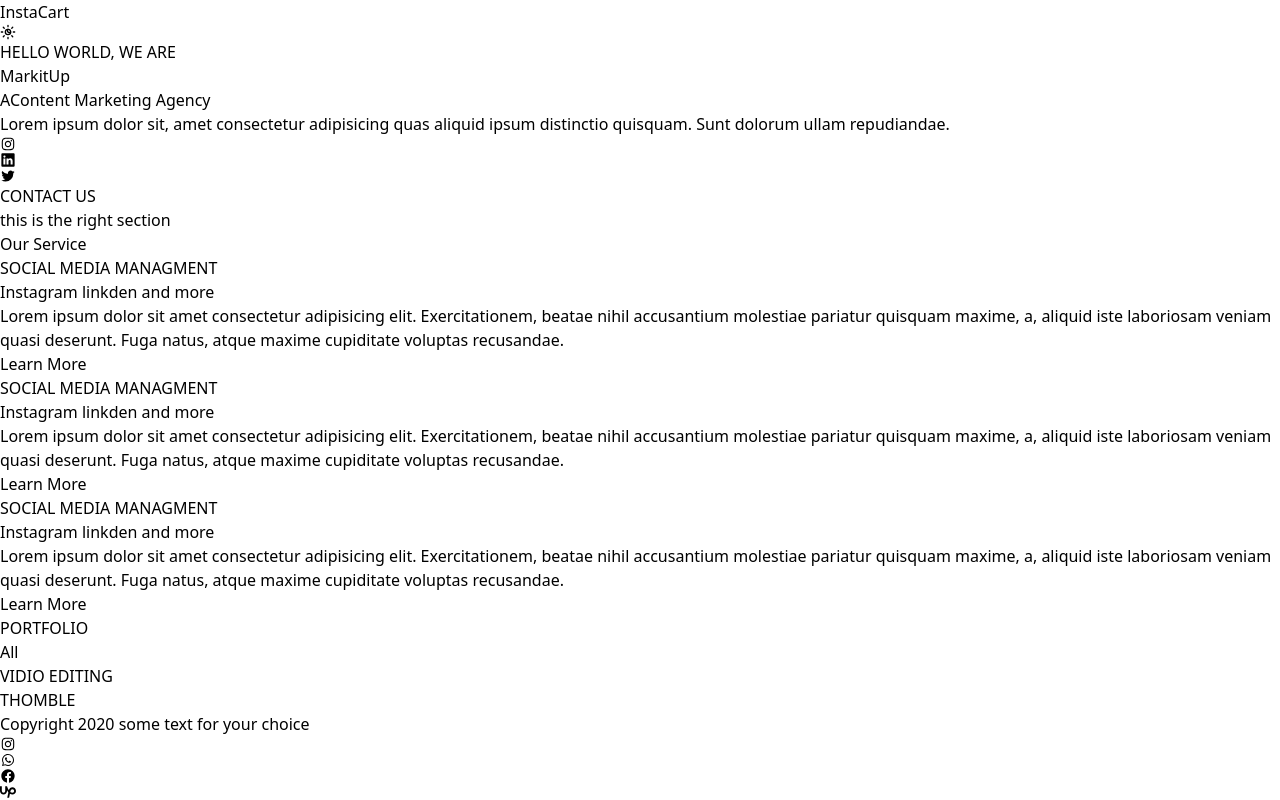
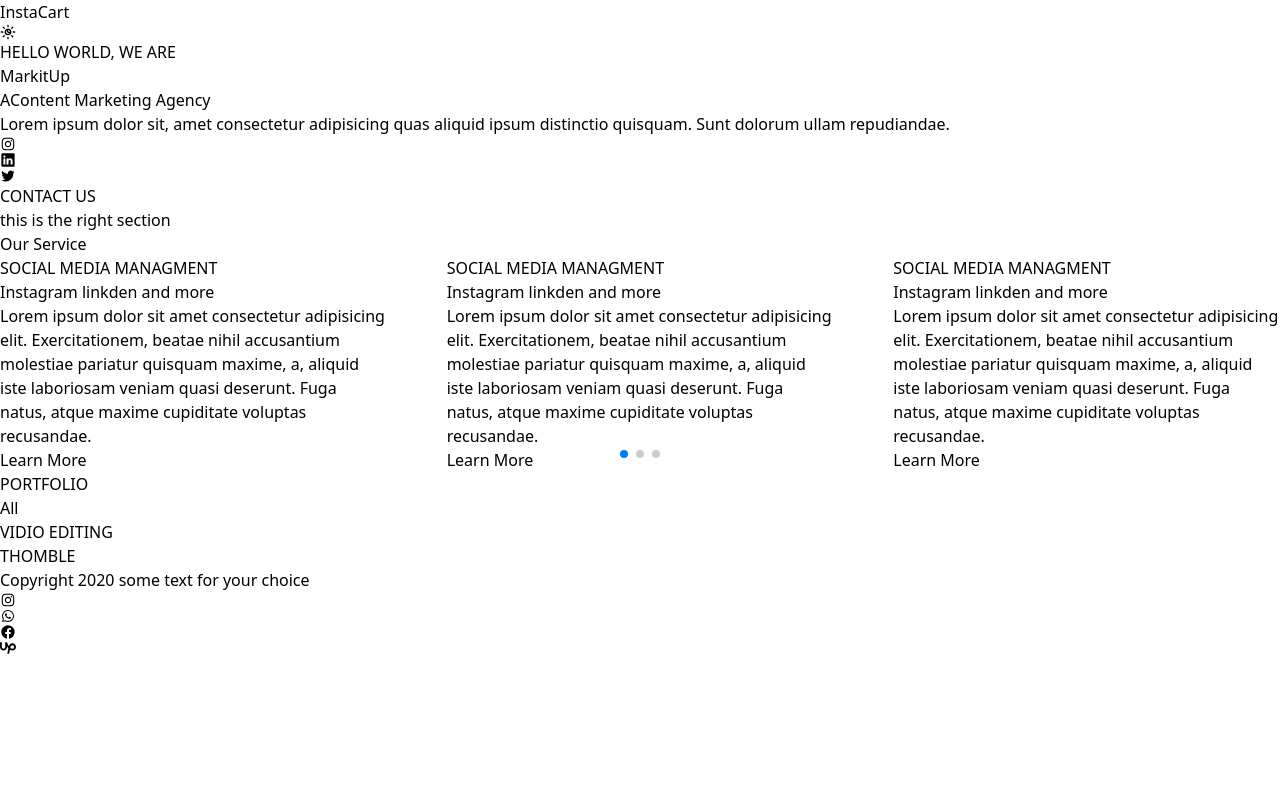
Before and after one commit to MsSuraj001/InstaCart-P1, a React (Vite) app: page / in a window 1280 px wide. Built offline with nearby package versions, Linux system fonts and the light colour scheme.

Commit message:
added the swiper libarary in this project for slide

```diff
--- a/package.json
+++ b/package.json
@@ -13,7 +13,8 @@
     "@splinetool/react-spline": "^4.0.0",
     "react": "^18.3.1",
     "react-dom": "^18.3.1",
-    "react-router-dom": "^6.26.2"
+    "react-router-dom": "^6.26.2",
+    "swiper": "^11.1.14"
   },
   "devDependencies": {
     "@eslint/js": "^9.9.0",
--- a/src/Components/Pages/Home.jsx
+++ b/src/Components/Pages/Home.jsx
@@ -6,6 +6,7 @@
 import Layout from '../Layout/Layout'
 import Spline from '@splinetool/react-spline';
 import Portfolio from './Portfolio'
+import SErviceA from './ServiceA'
 
 function Home() {
   return (
--- a/src/Components/Pages/Service.jsx
+++ b/src/Components/Pages/Service.jsx
@@ -1,17 +1,50 @@
 import React from 'react'
+// import Swiper from 'swiper'
+import { Swiper, SwiperSlide } from 'swiper/react'
+import { Pagination } from 'swiper/modules'
+import 'swiper/css'
+import 'swiper/css/pagination'
 
 function Service() {
   return (
     <>
     {/* // this is the main div */}
     <div className='w-[100%] py-12'>
-      <div className='text-center py-8 text-[3rem] font-bold'>
+      <div className='text-center py-2 text-[3rem] font-bold'>
         <h1>Our Service</h1>
       </div>
       {/* // this is the 1st div  */}
-      <div className='w-full flex flex-col sm:flex-row justify-center items-center px-16 gap-6'>
+      <Swiper
+      slidesPerView={3}
+      spaceBetween={60}
+      pagination={{
+        clickable: true,
+      }}
+      modules={[Pagination]}
+      className='w-full flex flex-col sm:flex-row justify-center items-center px-16 py-12'>
 
-        <div className='w-full  md:w-1/2 lg:w-1/3 border-2 py-8 px-4 rounded-lg shadow-md'>
+        <SwiperSlide className='w-full  md:w-1/2 lg:w-1/3 border-2 py-8 px-4 rounded-lg shadow-md'>
+          <h1 className='py-3 text-2xl font-serif text-center'>SOCIAL MEDIA MANAGMENT</h1>
+          <h1 className='py-3 text-xl font-light'>Instagram linkden and more</h1>
+          <p>Lorem ipsum dolor sit amet consectetur adipisicing elit. Exercitationem, beatae nihil accusantium molestiae pariatur quisquam maxime, a, aliquid iste laboriosam veniam quasi deserunt. Fuga natus, atque maxime cupiditate voluptas recusandae.</p>
+
+          <button className='pt-2'>
+            <a href='#' className='text-blue-500 py-3'>Learn More</a>
+          </button>
+        </SwiperSlide>
+        <SwiperSlide className='w-full  md:w-1/2 lg:w-1/3 border-2 py-8 px-4 rounded-lg shadow-md'>
+          <h1 className='py-3 text-2xl font-serif text-center'>SOCIAL MEDIA MANAGMENT</h1>
+          <h1 className='py-3 text-xl font-light'>Instagram linkden and more</h1>
+          <p>Lorem ipsum dolor sit amet consectetur adipisicing elit. Exercitationem, beatae nihil accusantium molestiae pariatur quisquam maxime, a, aliquid iste laboriosam veniam quasi deserunt. Fuga natus, atque maxime cupiditate voluptas recusandae.</p>
+
+          <button className='pt-2'>
+            <a href='#' className='text-blue-500 py-3'>Learn More</a>
+          </button>
+        </SwiperSlide>
+
+
+        <SwiperSlide className='w-full  md:w-1/2 lg:w-1/3 border-2 py-8 px-4 rounded-lg shadow-md'>
+          <div >
             <h1 className='py-3 text-2xl font-serif text-center'>SOCIAL MEDIA MANAGMENT</h1>
             <h1 className='py-3 text-xl font-light'>Instagram linkden and more</h1>
             <p>Lorem ipsum dolor sit amet consectetur adipisicing elit. Exercitationem, beatae nihil accusantium molestiae pariatur quisquam maxime, a, aliquid iste laboriosam veniam quasi deserunt. Fuga natus, atque maxime cupiditate voluptas recusandae.</p>
@@ -20,7 +53,9 @@
               <a href='#' className='text-blue-500 py-3'>Learn More</a>
             </button>
           </div>
-        <div className='w-full  md:w-1/2 lg:w-1/3 border-2 py-8 px-4 rounded-lg shadow-md'>
+        </SwiperSlide>
+        <SwiperSlide className='w-full  md:w-1/2 lg:w-1/3 border-2 py-8 px-4 rounded-lg shadow-md'>
+          <div >
             <h1 className='py-3 text-2xl font-serif text-center'>SOCIAL MEDIA MANAGMENT</h1>
             <h1 className='py-3 text-xl font-light'>Instagram linkden and more</h1>
             <p>Lorem ipsum dolor sit amet consectetur adipisicing elit. Exercitationem, beatae nihil accusantium molestiae pariatur quisquam maxime, a, aliquid iste laboriosam veniam quasi deserunt. Fuga natus, atque maxime cupiditate voluptas recusandae.</p>
@@ -29,7 +64,9 @@
               <a href='#' className='text-blue-500 py-3'>Learn More</a>
             </button>
           </div>
-        <div className='w-full  md:w-1/2 lg:w-1/3 border-2 py-8 px-4 rounded-lg shadow-md'>
+        </SwiperSlide>
+        <SwiperSlide className='w-full  md:w-1/2 lg:w-1/3 border-2 py-8 px-4 rounded-lg shadow-md'>
+          <div >
             <h1 className='py-3 text-2xl font-serif text-center'>SOCIAL MEDIA MANAGMENT</h1>
             <h1 className='py-3 text-xl font-light'>Instagram linkden and more</h1>
             <p>Lorem ipsum dolor sit amet consectetur adipisicing elit. Exercitationem, beatae nihil accusantium molestiae pariatur quisquam maxime, a, aliquid iste laboriosam veniam quasi deserunt. Fuga natus, atque maxime cupiditate voluptas recusandae.</p>
@@ -38,8 +75,9 @@
               <a href='#' className='text-blue-500 py-3'>Learn More</a>
             </button>
           </div>
+        </SwiperSlide>
 
-      </div>
+      </Swiper>
     </div>
 
 
--- /dev/null
+++ b/src/Components/Pages/ServiceA.jsx
@@ -0,0 +1,112 @@
+import React, { useRef, useState } from 'react';
+// Import Swiper React components
+import { Swiper, SwiperSlide } from 'swiper/react';
+
+// Import Swiper styles
+import 'swiper/css';
+import 'swiper/css/pagination';
+
+// import './styles.css';
+
+// import required modules
+import { Pagination } from 'swiper/modules';
+
+// this is the all opnly for read to and undrestadin propuse
+
+export default function SErviceA() {
+  return (
+    <>
+      <Swiper
+        slidesPerView={3}
+        // spaceBetween={30}
+        pagination={{
+          clickable: true,
+        }}
+        modules={[Pagination]}
+        className="border-2 w-full flex hidden sm:block md:block lg:block flex-col sm:flex-row justify-center items-center px-16 gap-4"
+      >
+
+        <SwiperSlide className='w-full  md:w-1/2 lg:w-[24rem] border-2 py-8 px-4 rounded-lg shadow-md m-4'>
+            <div >
+          <h1 className='py-3 text-2xl font-serif text-center'>SOCIAL MEDIA MANAGMENT</h1>
+          <h1 className='py-3 text-xl font-light'>Instagram linkden and more</h1>
+          <p>Lorem ipsum dolor sit amet consectetur adipisicing elit. Exercitationem, beatae nihil accusantium molestiae pariatur quisquam maxime, a, aliquid iste laboriosam veniam quasi deserunt. Fuga natus, atque maxime cupiditate voluptas recusandae.</p>
+
+          <button className='pt-2'>
+            <a href='#' className='text-blue-500 py-3'>Learn More</a>
+          </button>
+        </div>
+        </SwiperSlide>
+
+
+
+       <SwiperSlide className='w-full  md:w-1/2 lg:w-[24rem] border-2 py-8 px-4 rounded-lg shadow-md'>
+        <div >
+          <h1 className='py-3 text-2xl font-serif text-center'>SOCIAL MEDIA MANAGMENT</h1>
+          <h1 className='py-3 text-xl font-light'>Instagram linkden and more</h1>
+          <p>Lorem ipsum dolor sit amet consectetur adipisicing elit. Exercitationem, beatae nihil accusantium molestiae pariatur quisquam maxime, a, aliquid iste laboriosam veniam quasi deserunt. Fuga natus, atque maxime cupiditate voluptas recusandae.</p>
+
+          <button className='pt-2'>
+            <a href='#' className='text-blue-500 py-3'>Learn More</a>
+          </button>
+        </div>
+        </SwiperSlide>
+
+
+        <SwiperSlide className='w-full  md:w-1/2 lg:w-[24rem] border-2 py-8 px-4 rounded-lg shadow-md'>Slide 3</SwiperSlide>
+        <SwiperSlide className='w-full  md:w-1/2 lg:w-[24rem] border-2 py-8 px-4 rounded-lg shadow-md'>Slide 4</SwiperSlide>
+        <SwiperSlide className='w-full  md:w-1/2 lg:w-[24rem] border-2 py-8 px-4 rounded-lg shadow-md'>Slide 5</SwiperSlide>
+        <SwiperSlide className='w-full  md:w-1/2 lg:w-[24rem] border-2 py-8 px-4 rounded-lg shadow-md'>Slide 6</SwiperSlide>
+        <SwiperSlide className='w-full  md:w-1/2 lg:w-[24rem] border-2 py-8 px-4 rounded-lg shadow-md'>Slide 7</SwiperSlide>
+        <SwiperSlide className='w-full  md:w-1/2 lg:w-[24rem] border-2 py-8 px-4 rounded-lg shadow-md'>Slide 8</SwiperSlide>
+        <SwiperSlide className='w-full  md:w-1/2 lg:w-[24rem] border-2 py-8 px-4 rounded-lg shadow-md'>Slide 9</SwiperSlide>
+      </Swiper>
+
+      {/* <Swiper
+        slidesPerView={3}
+        // spaceBetween={30}
+        pagination={{
+          clickable: true,
+        }}
+        modules={[Pagination]}
+        className="border-2 w-full flex flex-col justify-center items-center px-16 gap-4 block sm:hidden md:hidden lg:hidden"
+      >
+
+        <SwiperSlide className='w-full  md:w-1/2 lg:w-[24rem] border-2 py-8 px-4 rounded-lg shadow-md m-4'>
+            <div >
+          <h1 className='py-3 text-2xl font-serif text-center'>SOCIAL MEDIA MANAGMENT</h1>
+          <h1 className='py-3 text-xl font-light'>Instagram linkden and more</h1>
+          <p>Lorem ipsum dolor sit amet consectetur adipisicing elit. Exercitationem, beatae nihil accusantium molestiae pariatur quisquam maxime, a, aliquid iste laboriosam veniam quasi deserunt. Fuga natus, atque maxime cupiditate voluptas recusandae.</p>
+
+          <button className='pt-2'>
+            <a href='#' className='text-blue-500 py-3'>Learn More</a>
+          </button>
+        </div>
+        </SwiperSlide>
+
+
+
+       <SwiperSlide className='w-full  md:w-1/2 lg:w-[24rem] border-2 py-8 px-4 rounded-lg shadow-md'>
+        <div >
+          <h1 className='py-3 text-2xl font-serif text-center'>SOCIAL MEDIA MANAGMENT</h1>
+          <h1 className='py-3 text-xl font-light'>Instagram linkden and more</h1>
+          <p>Lorem ipsum dolor sit amet consectetur adipisicing elit. Exercitationem, beatae nihil accusantium molestiae pariatur quisquam maxime, a, aliquid iste laboriosam veniam quasi deserunt. Fuga natus, atque maxime cupiditate voluptas recusandae.</p>
+
+          <button className='pt-2'>
+            <a href='#' className='text-blue-500 py-3'>Learn More</a>
+          </button>
+        </div>
+        </SwiperSlide>
+
+
+        <SwiperSlide className='w-full  md:w-1/2 lg:w-[24rem] border-2 py-8 px-4 rounded-lg shadow-md'>Slide 3</SwiperSlide>
+        <SwiperSlide className='w-full  md:w-1/2 lg:w-[24rem] border-2 py-8 px-4 rounded-lg shadow-md'>Slide 4</SwiperSlide>
+        <SwiperSlide className='w-full  md:w-1/2 lg:w-[24rem] border-2 py-8 px-4 rounded-lg shadow-md'>Slide 5</SwiperSlide>
+        <SwiperSlide className='w-full  md:w-1/2 lg:w-[24rem] border-2 py-8 px-4 rounded-lg shadow-md'>Slide 6</SwiperSlide>
+        <SwiperSlide className='w-full  md:w-1/2 lg:w-[24rem] border-2 py-8 px-4 rounded-lg shadow-md'>Slide 7</SwiperSlide>
+        <SwiperSlide className='w-full  md:w-1/2 lg:w-[24rem] border-2 py-8 px-4 rounded-lg shadow-md'>Slide 8</SwiperSlide>
+        <SwiperSlide className='w-full  md:w-1/2 lg:w-[24rem] border-2 py-8 px-4 rounded-lg shadow-md'>Slide 9</SwiperSlide>
+      </Swiper> */}
+    </>
+  );
+}
```
Also changed, not shown: 1 other file (tests, documents, lock files or other folders). Lines whose indentation alone changed are shown as unchanged.
